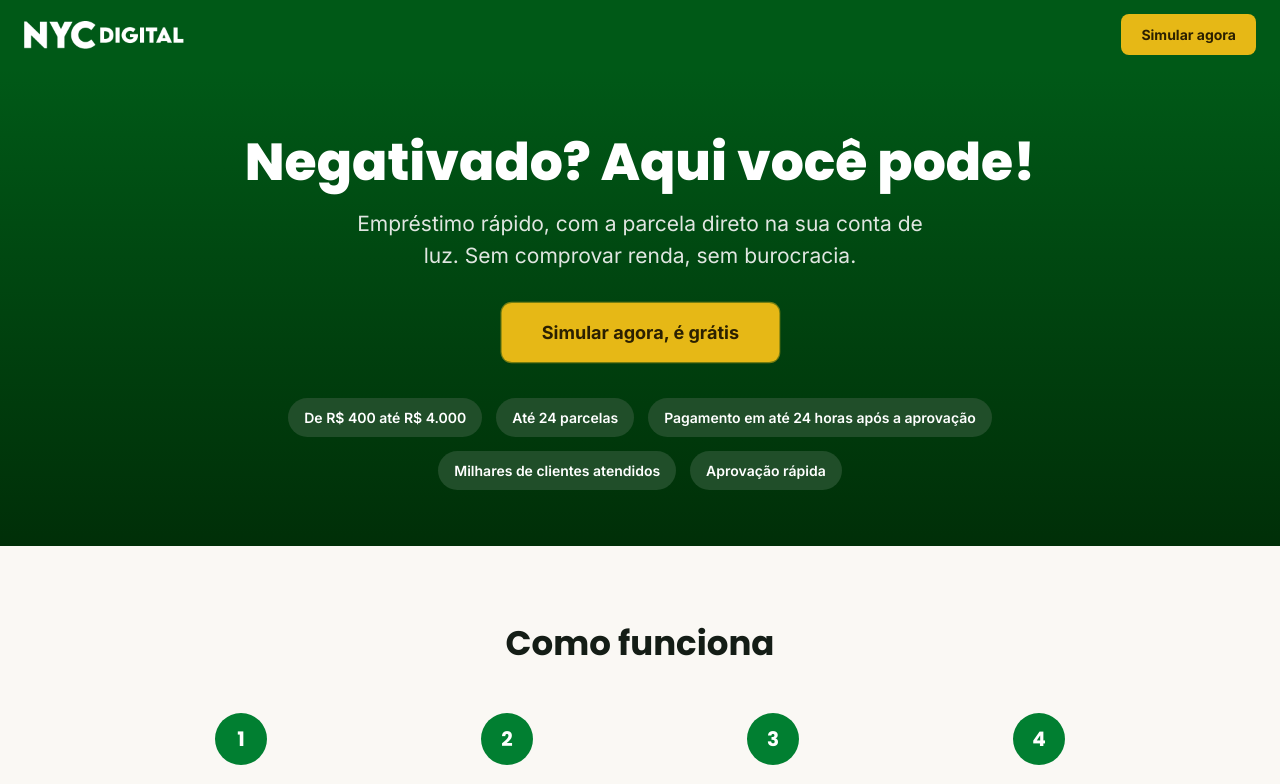
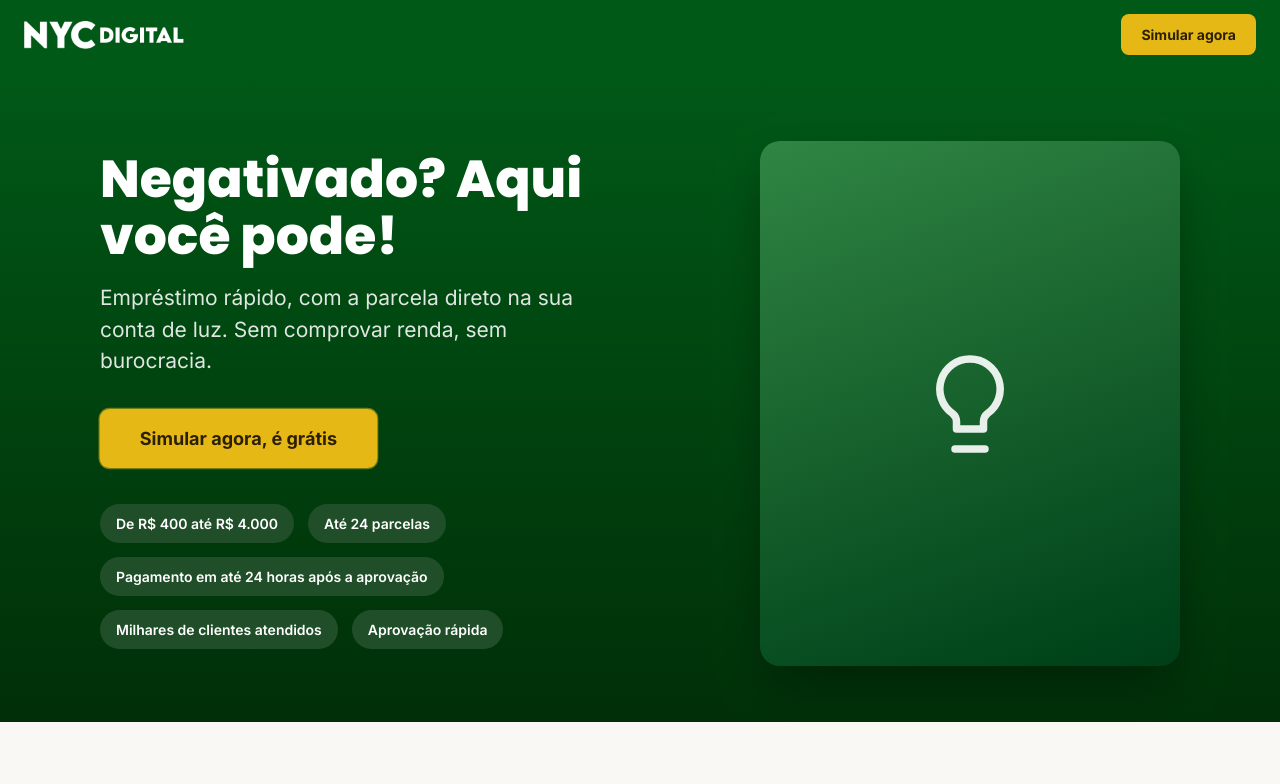
Before and after one commit to NYC-Digital-Testes/landing-page-NYC, a Next.js app: page / in a window 1280 px wide. Shown: the top 784 px of the page. Built offline with nearby package versions, Linux system fonts and the light colour scheme.

Commit message:
Reestrutura Hero em 2 colunas com espaco reservado para imagem de destaque

```diff
--- a/components/Hero.tsx
+++ b/components/Hero.tsx
@@ -12,9 +12,13 @@ export default function Hero() {
       style={{
         background: "linear-gradient(180deg, oklch(0.40 0.13 148), oklch(0.26 0.09 150))",
         padding: "64px 24px 56px",
-        textAlign: "center",
       }}
     >
+      <div
+        className="grid grid-cols-1 lg:grid-cols-2 items-center"
+        style={{ maxWidth: 1080, margin: "0 auto", gap: 40 }}
+      >
+        <div className="text-center lg:text-left">
           <h1
             style={{
               fontFamily: "var(--font-poppins), sans-serif",
@@ -23,9 +27,9 @@ export default function Hero() {
               fontSize: "clamp(32px,5vw,52px)",
               lineHeight: 1.1,
               margin: "0 0 18px",
-          maxWidth: 820,
-          marginInline: "auto",
+              maxWidth: 620,
             }}
+            className="mx-auto lg:mx-0"
           >
             Negativado? Aqui você pode!
           </h1>
@@ -33,10 +37,11 @@ export default function Hero() {
             style={{
               color: "oklch(0.92 0.01 148)",
               fontSize: "clamp(17px,2vw,21px)",
-          maxWidth: 600,
-          margin: "0 auto 32px",
+              maxWidth: 520,
+              margin: "0 0 32px",
               lineHeight: 1.5,
             }}
+            className="mx-auto lg:mx-0"
           >
             Empréstimo rápido, com a parcela direto na sua conta de luz. Sem comprovar renda, sem burocracia.
           </p>
@@ -58,13 +63,12 @@ export default function Hero() {
             Simular agora, é grátis
           </a>
           <div
+            className="justify-center lg:justify-start"
             style={{
               display: "flex",
-          justifyContent: "center",
               gap: 14,
               flexWrap: "wrap",
               maxWidth: 760,
-          margin: "0 auto",
             }}
           >
             {pills.map((texto) => (
@@ -83,6 +87,39 @@ export default function Hero() {
               </span>
             ))}
           </div>
+        </div>
+
+        {/* Espaço reservado pra foto de destaque (cliente/energia). Enquanto não
+            há uma imagem final em /public/hero-energia.jpg, mostra uma ilustração
+            em SVG no lugar — troque este bloco por um <img src="/hero-energia.jpg" />
+            assim que a foto definitiva estiver disponível. */}
+        <div className="flex justify-center lg:justify-end" style={{ marginTop: 8 }}>
+          <div
+            style={{
+              width: "100%",
+              maxWidth: 420,
+              aspectRatio: "4 / 5",
+              borderRadius: 20,
+              background: "linear-gradient(160deg, oklch(0.55 0.13 148), oklch(0.32 0.09 150))",
+              boxShadow: "0 20px 50px -12px oklch(0.1 0.05 150 / 45%)",
+              display: "flex",
+              alignItems: "center",
+              justifyContent: "center",
+            }}
+          >
+            <svg width="120" height="120" viewBox="0 0 24 24" fill="none" xmlns="http://www.w3.org/2000/svg">
+              <path
+                d="M9 21h6M12 3a6 6 0 0 0-3.5 10.9c.5.4.8 1 .8 1.6V17h5.4v-1.5c0-.6.3-1.2.8-1.6A6 6 0 0 0 12 3Z"
+                stroke="white"
+                strokeWidth="1.5"
+                strokeLinecap="round"
+                strokeLinejoin="round"
+                opacity="0.9"
+              />
+            </svg>
+          </div>
+        </div>
+      </div>
     </section>
   );
 }
```
Lines whose indentation alone changed are shown as unchanged.
